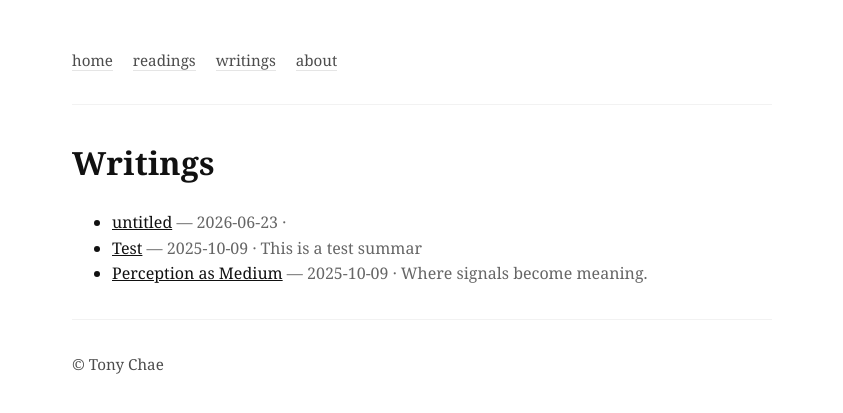
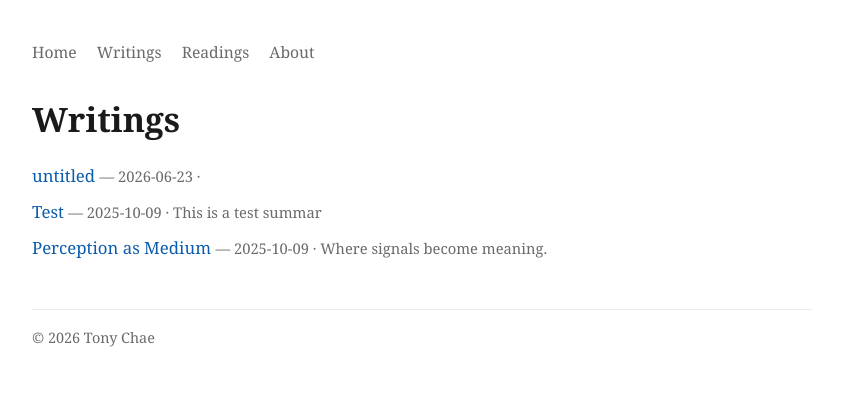
Before and after one commit to tonychae01/learning-by-doing, a Jekyll site: the page built from writings.md, in a window 1280 px wide. Shown: the top 413 px of the page, without its empty margins (218-1061 px from the left). Built offline with Jekyll 4.4.1, drawn with Linux system fonts in a browser that asks for light colours; a style sheet for code colours, icons or effects is not loaded.

```diff
--- a/_layouts/default.html
+++ b/_layouts/default.html
@@ -2,38 +2,26 @@
 <html lang="en">
 <head>
   <meta charset="utf-8">
-  <title>{{ page.title }} | {{ site.title }}</title>
+  <title>{% if page.title %}{{ page.title }} | {% endif %}{{ site.title }}</title>
   <meta name="viewport" content="width=device-width, initial-scale=1">
-  <style>
-    :root { --w: 700px; --fg: #111; --muted:#666; }
-    html { font-family: "Georgia", "Crimson Pro", serif; color: var(--fg); }
-    body { margin: 3rem auto; max-width: var(--w); padding: 0 1rem; line-height: 1.6; }
-    a { color: inherit; text-decoration: underline; }
-    header, footer { opacity: .75; font-size: .95rem; }
-    h1,h2,h3 { letter-spacing: .2px; }
-    nav a { margin-right: 1rem; text-decoration: none; border-bottom: 1px solid #ddd; }
-    .summary { color: var(--muted); }
-    hr { border: 0; border-top: 1px solid #eee; margin: 2rem 0; }
-  </style>
+  <link rel="stylesheet" href="{{ '/assets/style.css' | relative_url }}">
+  <link rel="stylesheet" href="https://cdnjs.cloudflare.com/ajax/libs/font-awesome/6.5.2/css/all.min.css">
+  <link rel="stylesheet" href="https://cdn.jsdelivr.net/gh/jpswalsh/academicons@1/css/academicons.min.css">
 </head>
 <body>
-  <header>
-    <nav>
-      <a href="{{ '/' | relative_url }}">home</a>
-      <a href="{{ '/readings/' | relative_url }}">readings</a>
-      <a href="{{ '/writings/' | relative_url }}">writings</a>
-      <a href="{{ '/about/' | relative_url }}">about</a>
-    </nav>
-    <hr>
-  </header>
+  <nav class="site-nav">
+    <a href="{{ '/' | relative_url }}">Home</a>
+    <a href="{{ '/writings/' | relative_url }}">Writings</a>
+    <a href="{{ '/readings/' | relative_url }}">Readings</a>
+    <a href="{{ '/about/' | relative_url }}">About</a>
+  </nav>
 
   <main>
     {{ content }}
   </main>
 
-  <footer>
-    <hr>
-    <div>&copy; {{ site.title }}</div>
+  <footer class="site-footer">
+    &copy; {{ site.time | date: "%Y" }} {{ site.title }}
   </footer>
 </body>
 </html>
--- a/assets/style.css
+++ b/assets/style.css
@@ -1,19 +1,131 @@
-:root { --fg:#111; --muted:#666; --link:#0033cc; --maxw:1000px; }
+:root {
+  --fg: #1a1a1a;
+  --muted: #6a6a6a;
+  --link: #0b5cad;
+  --border: #ececec;
+  --bg: #ffffff;
+  --maxw: 820px;
+}
+
+* { box-sizing: border-box; }
+
+html {
+  font-family: "Charter", "Georgia", "Crimson Pro", serif;
+  color: var(--fg);
+  background: var(--bg);
+  -webkit-font-smoothing: antialiased;
+}
+
 body {
-  margin: 2rem auto;
+  margin: 0 auto;
   max-width: var(--maxw);
-  font-family: "Georgia","Crimson Pro",serif;
-  color: var(--fg);
-  line-height: 1.6;
-  display: grid;
-  grid-template-columns: 250px 1fr;
-  gap: 3rem;
+  padding: 2.5rem 1.25rem 4rem;
+  line-height: 1.65;
+  font-size: 1.05rem;
 }
+
 a { color: var(--link); text-decoration: none; }
 a:hover { text-decoration: underline; }
-img.profile {
-  width: 100%; border-radius: 4px; margin-bottom: 1rem;
+
+h1, h2, h3 { line-height: 1.25; }
+h2.section {
+  font-size: 1.35rem;
+  margin: 2.4rem 0 1rem;
+  padding-bottom: .35rem;
+  border-bottom: 1px solid var(--border);
 }
-nav a { display:block; margin-bottom:.4rem; }
-footer { font-size:.9rem; color:var(--muted); margin-top:2rem; }
-h1,h2,h3 { margin-top:1.2em; }
+
+hr { border: 0; border-top: 1px solid var(--border); margin: 2rem 0; }
+
+/* ---------- Top navigation ---------- */
+.site-nav {
+  display: flex;
+  gap: 1.25rem;
+  font-size: .98rem;
+  margin-bottom: 2rem;
+}
+.site-nav a { color: var(--muted); text-decoration: none; }
+.site-nav a:hover { color: var(--fg); }
+
+/* ---------- Home header ---------- */
+.profile-header {
+  display: flex;
+  gap: 1.75rem;
+  align-items: center;
+  margin-bottom: 1.5rem;
+}
+.profile-header img {
+  width: 150px;
+  height: 150px;
+  object-fit: cover;
+  border-radius: 8px;
+  flex-shrink: 0;
+}
+.profile-header .name { font-size: 1.9rem; margin: 0 0 .2rem; }
+.profile-header .role { color: var(--muted); margin: 0 0 .6rem; font-size: 1.05rem; }
+
+/* ---------- Icon link row ---------- */
+.icon-links {
+  display: flex;
+  flex-wrap: wrap;
+  gap: .9rem;
+  font-size: 1.3rem;
+}
+.icon-links a { color: var(--muted); transition: color .15s ease; }
+.icon-links a:hover { color: var(--link); text-decoration: none; }
+
+/* ---------- Bio / News ---------- */
+.bio p { margin: .6rem 0; }
+
+.news-list { list-style: none; padding: 0; margin: 0; }
+.news-list li { display: flex; gap: 1rem; padding: .35rem 0; }
+.news-list .date {
+  color: var(--muted);
+  white-space: nowrap;
+  min-width: 5.5rem;
+  font-variant-numeric: tabular-nums;
+}
+
+/* ---------- Publications ---------- */
+.pub {
+  display: flex;
+  gap: 1.1rem;
+  padding: 1rem 0;
+  border-bottom: 1px solid var(--border);
+}
+.pub:last-child { border-bottom: 0; }
+.pub-thumb { width: 150px; flex-shrink: 0; }
+.pub-thumb img { width: 100%; border-radius: 6px; border: 1px solid var(--border); }
+.pub-title { font-weight: 600; }
+.pub-authors { font-size: .97rem; }
+.pub-venue { color: var(--muted); font-style: italic; font-size: .95rem; }
+.pub-links { margin-top: .35rem; font-size: .92rem; }
+.pub-links a {
+  display: inline-block;
+  margin-right: .6rem;
+  padding: .05rem .5rem;
+  border: 1px solid var(--border);
+  border-radius: 4px;
+}
+.star { color: #e0a106; }
+
+/* ---------- List pages (writings/readings) ---------- */
+.post-list { list-style: none; padding: 0; }
+.post-list li { margin: .5rem 0; }
+.post-list .meta { color: var(--muted); font-size: .92rem; }
+
+footer.site-footer {
+  margin-top: 3rem;
+  padding-top: 1rem;
+  border-top: 1px solid var(--border);
+  color: var(--muted);
+  font-size: .9rem;
+}
+
+/* ---------- Responsive ---------- */
+@media (max-width: 560px) {
+  .profile-header { flex-direction: column; text-align: center; align-items: center; }
+  .icon-links { justify-content: center; }
+  .pub { flex-direction: column; }
+  .pub-thumb { width: 100%; max-width: 280px; }
+}
--- a/writings.md
+++ b/writings.md
@@ -6,12 +6,12 @@ permalink: /writings/
 
 # Writings
 
-<ul>
+<ul class="post-list">
 {% assign posts = site.writings | sort: 'date' | reverse %}
 {% for post in posts %}
   <li>
     <a href="{{ post.url | relative_url }}">{{ post.title }}</a>
-    <span style="color:#666"> — {{ post.date | date: "%Y-%m-%d" }}{% if post.summary %} · {{ post.summary }}{% endif %}</span>
+    <span class="meta"> — {{ post.date | date: "%Y-%m-%d" }}{% if post.summary %} · {{ post.summary }}{% endif %}</span>
   </li>
 {% endfor %}
 </ul>
```
Also changed, not shown: _data/news.yml (added, +9 -0 lines), _data/profile.yml (added, +35 -0 lines), _data/publications.yml (added, +27 -0 lines), _layouts/home.html (added, +87 -0 lines), about.html (+12 -14 lines), index.md (+4 -23 lines), readings.md (+2 -2 lines), 1 other file.
